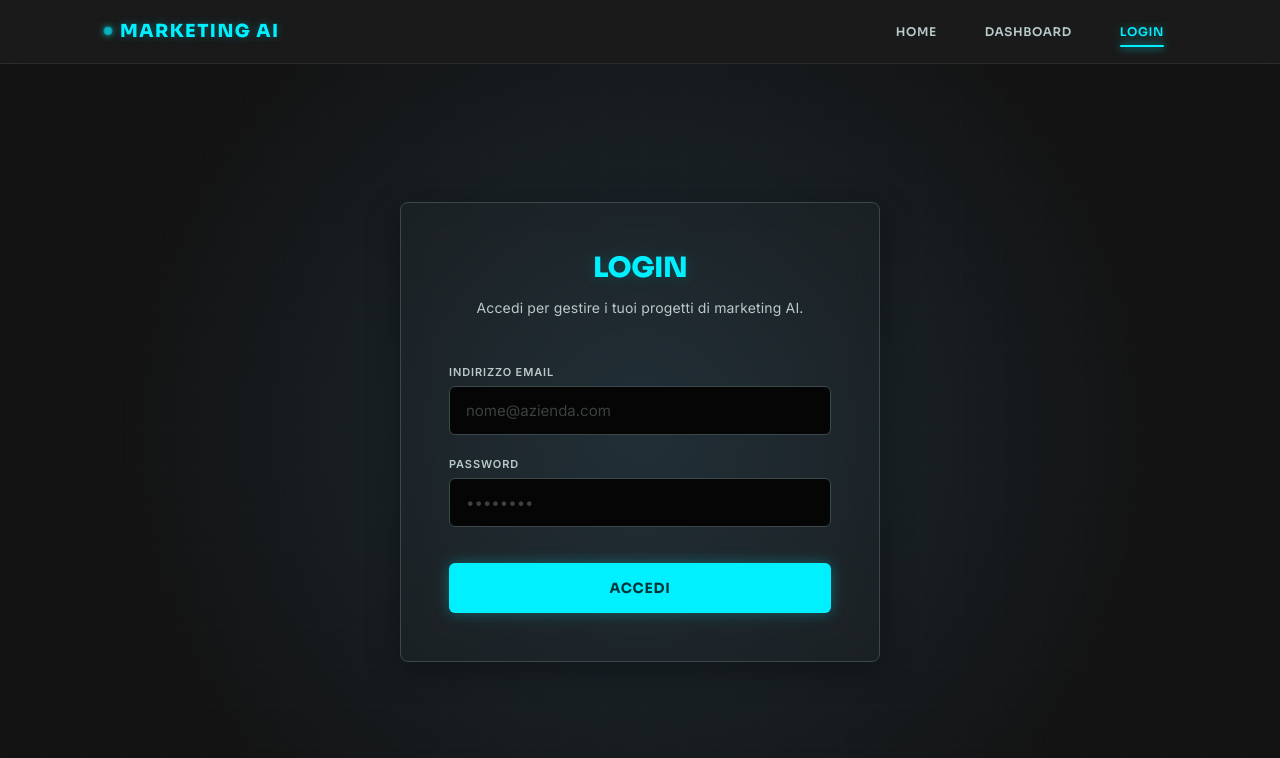
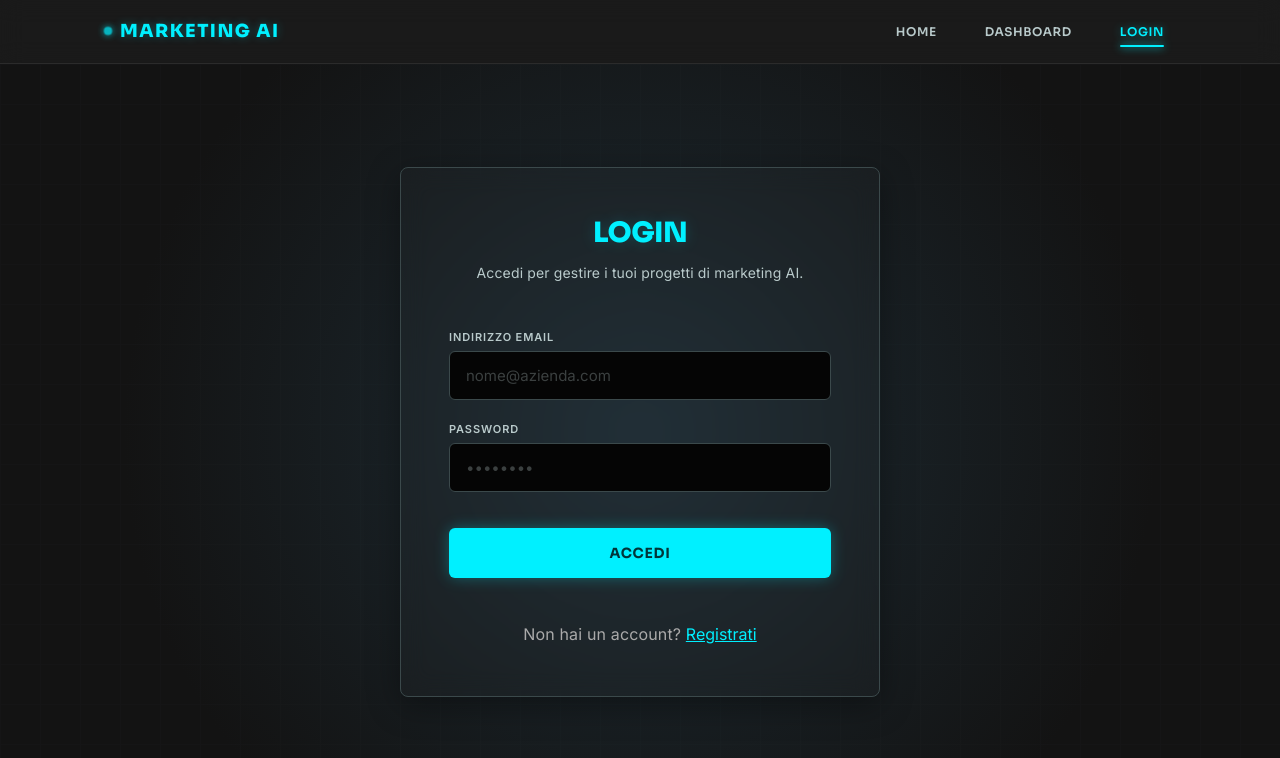
Before and after one commit to damianisilvia/Saas_react_SD, a React (Vite) app: page /login in a window 1280 px wide. Shown: the top 758 px of the page. Built offline with nearby package versions, Linux system fonts and the light colour scheme; no server answers.

Commit message:
Login per registrare su supabase nuovi utenti

```diff
--- a/src/components/LoginPage.jsx
+++ b/src/components/LoginPage.jsx
@@ -7,7 +7,9 @@ export default function LoginPage() {
   const [email, setEmail] = useState('')
   const [password, setPassword] = useState('')
   const [errorMsg, setErrorMsg] = useState('')
-  const { login, loading, user } = useAuth()
+  const [successMsg, setSuccessMsg] = useState('')
+  const [isLoginMode, setIsLoginMode] = useState(true)
+  const { login, signUp, loading, user } = useAuth()
   const navigate = useNavigate()
 
   useEffect(() => {
@@ -19,19 +21,31 @@ export default function LoginPage() {
   const handleSubmit = async (e) => {
     e.preventDefault()
     setErrorMsg('')
+    setSuccessMsg('')
 
     const trimmedEmail = email.trim()
-    console.log('--- Dati di Accesso ---')
-    console.log('Email:', trimmedEmail)
-    console.log('-----------------------')
 
-    const { data, error } = await login(trimmedEmail, password)
-
-    if (error) {
-      setErrorMsg(error.message || 'Errore durante l\'accesso')
+    if (isLoginMode) {
+      const { error } = await login(trimmedEmail, password)
+      if (error) {
+        if (error.message === 'Email not confirmed') {
+          setErrorMsg('Questo indirizzo email non è stato ancora confermato. Controlla la tua casella di posta!')
+        } else {
+          setErrorMsg(error.message || 'Errore durante l\'accesso')
+        }
+      } else {
+        navigate('/dashboard')
+      }
     } else {
-      alert(`Accesso effettuato con successo!`)
-      navigate('/dashboard')
+      const { error } = await signUp(trimmedEmail, password)
+      if (error) {
+        setErrorMsg(error.message || 'Errore durante la registrazione')
+      } else {
+        setSuccessMsg('Registrazione completata con successo! Ti abbiamo inviato un\'email di conferma. Clicca sul link all\'interno per attivare il tuo account prima di accedere.')
+        setIsLoginMode(true)
+        setEmail('')
+        setPassword('')
+      }
     }
   }
 
@@ -43,9 +57,11 @@ export default function LoginPage() {
 
       <div className="login-content">
         <header className="login-header">
-          <h1 className="login-title">LOGIN</h1>
+          <h1 className="login-title">{isLoginMode ? 'LOGIN' : 'REGISTRATI'}</h1>
           <p className="login-description">
-            Accedi per gestire i tuoi progetti di marketing AI.
+            {isLoginMode
+              ? 'Accedi per gestire i tuoi progetti di marketing AI.'
+              : 'Crea un nuovo account per iniziare.'}
           </p>
         </header>
 
@@ -84,11 +100,40 @@ export default function LoginPage() {
             </div>
           </div>
 
-          {errorMsg && <p className="login-error-message" style={{ color: 'red', marginTop: '10px' }}>{errorMsg}</p>}
+          {errorMsg && <p className="login-error-message" style={{ color: '#ff4d4f', marginTop: '10px' }}>{errorMsg}</p>}
+          {successMsg && <p className="login-success-message" style={{ color: '#00ff88', marginTop: '10px', lineHeight: '1.4' }}>{successMsg}</p>}
 
           <button type="submit" className="login-btn" disabled={loading}>
-            {loading ? 'Accesso in corso...' : 'Accedi'}
+            {isLoginMode
+              ? (loading ? 'Accesso in corso...' : 'Accedi')
+              : (loading ? 'Registrazione in corso...' : 'Registrati')}
           </button>
+
+          <div style={{ marginTop: '20px', textAlign: 'center' }}>
+            <span style={{ color: '#aaa' }}>
+              {isLoginMode ? "Non hai un account? " : "Hai già un account? "}
+            </span>
+            <button
+              type="button"
+              onClick={() => {
+                setIsLoginMode(!isLoginMode)
+                setErrorMsg('')
+                setSuccessMsg('')
+              }}
+              style={{
+                background: 'none',
+                border: 'none',
+                color: '#00f0ff',
+                cursor: 'pointer',
+                textDecoration: 'underline',
+                padding: 0,
+                fontSize: '1rem',
+                fontFamily: 'inherit'
+              }}
+            >
+              {isLoginMode ? 'Registrati' : 'Accedi'}
+            </button>
+          </div>
         </form>
       </div>
     </div>
```
